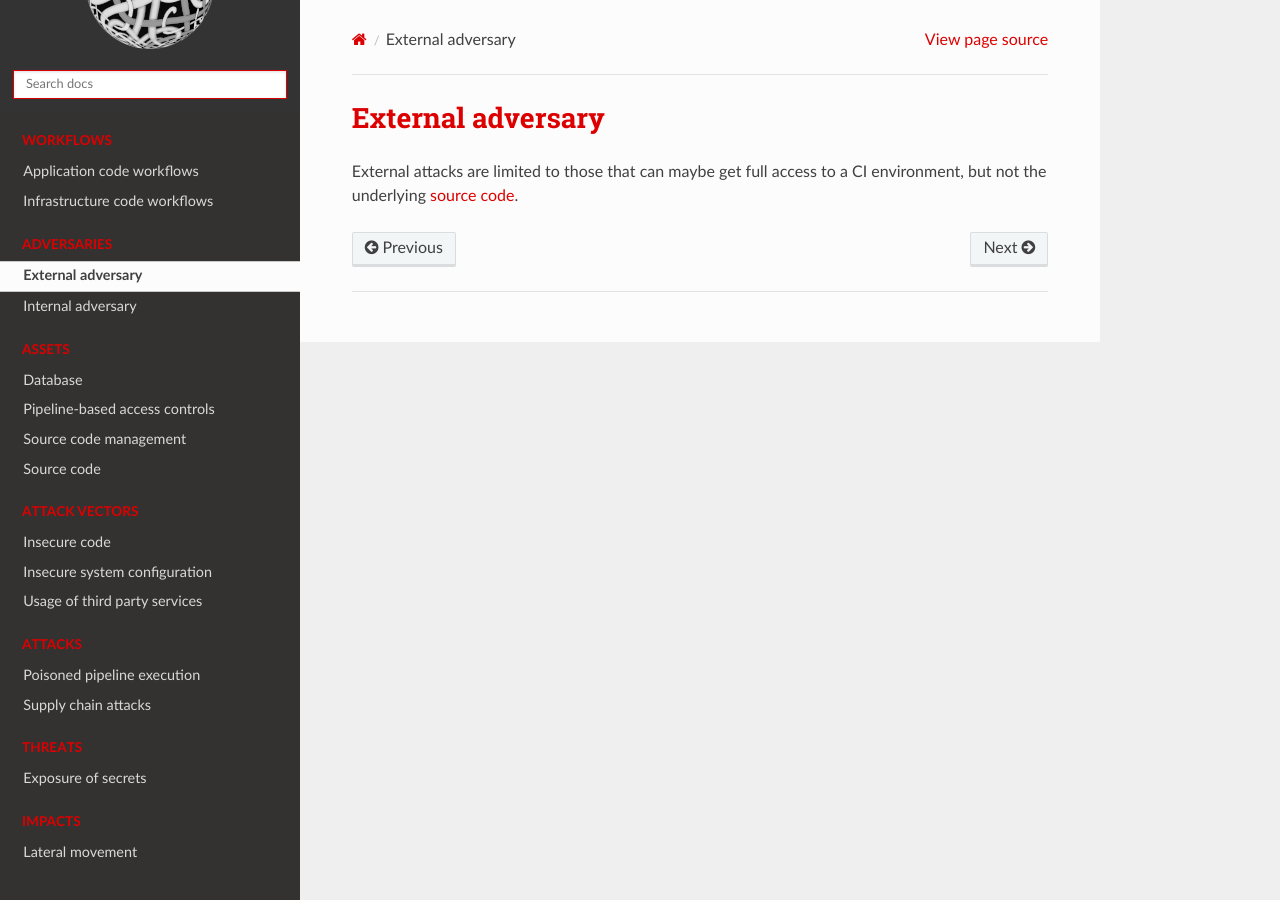
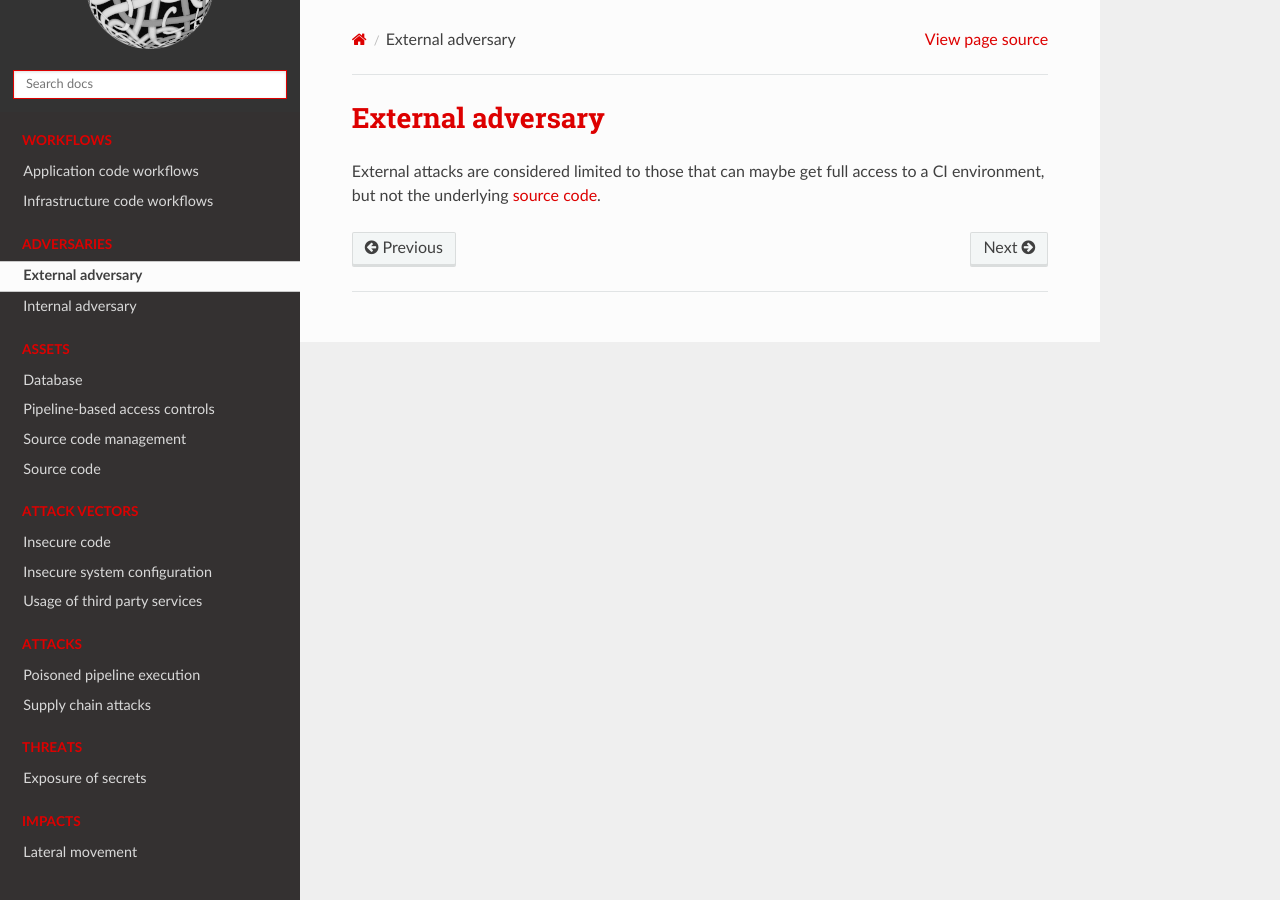
Before and after one commit to tymyrddin/green-cicd, a Sphinx documentation site: the page built from source/docs/adversaries/external.md, in a window 1280 px wide. Built offline with Sphinx 7.4.7 and the Read the Docs theme 2.0.0, drawn with Linux system fonts in a browser that asks for light colours.

Commit message:
Get going with it!

```diff
--- a/source/_static/css/custom.css
+++ b/source/_static/css/custom.css
@@ -8,7 +8,6 @@
 
 a:hover {
   color: #FF0000;
-  background-color: transparent;
 }
 
 .wy-nav .wy-menu-vertical header {
--- a/source/docs/adversaries/external.md
+++ b/source/docs/adversaries/external.md
@@ -1,4 +1,4 @@
 # External adversary
 
-External attacks are limited to those that can maybe get full access to a CI environment, but not the underlying
-[source code](../assets/source-code.md).
+External attacks are considered limited to those that can maybe get full access to a CI environment, but not the
+underlying [source code](../assets/source-code.md).
--- a/source/index.rst
+++ b/source/index.rst
@@ -6,12 +6,14 @@
 CI/CD threat model
 ==============================================
 
+Common problems:
+
 - Many threat modeling processes are available, which can lead to confusion, especially for teams relying on routines and named processes. This can lead to inadequate or inappropriate cybersecurity investments, or worse, overconfidence in security posture and risk mitigation capabilities, which increases vulnerability to attacks.
 - Threat modelling is easy to do for simple, monolithic applications, less so when it is scaled up and migrated to the cloud, and an application team is responsible for full-stack management.
-- Entry points and trust boundaries are not recognised, like publicly-exposed management planes, APIs and services.
+- Entry points and trust boundaries might not be recognised, like publicly-exposed management planes, APIs and services.
 - An attacker that possesses a properly permissioned authentication token can easily threaten a cloud service provider’s publicly-exposed control plane.
 
-It is not so much that the attacks have changed, but the attack surface has increased, and is now distributed with many access points.
+It is not so much that the attacks have changed, but the attack surface and number of planes increased, and contains many access points.
 
 .. toctree::
    :glob:
```
Also changed, not shown: source/docs/adversaries/internal.md (+2 -2 lines).
